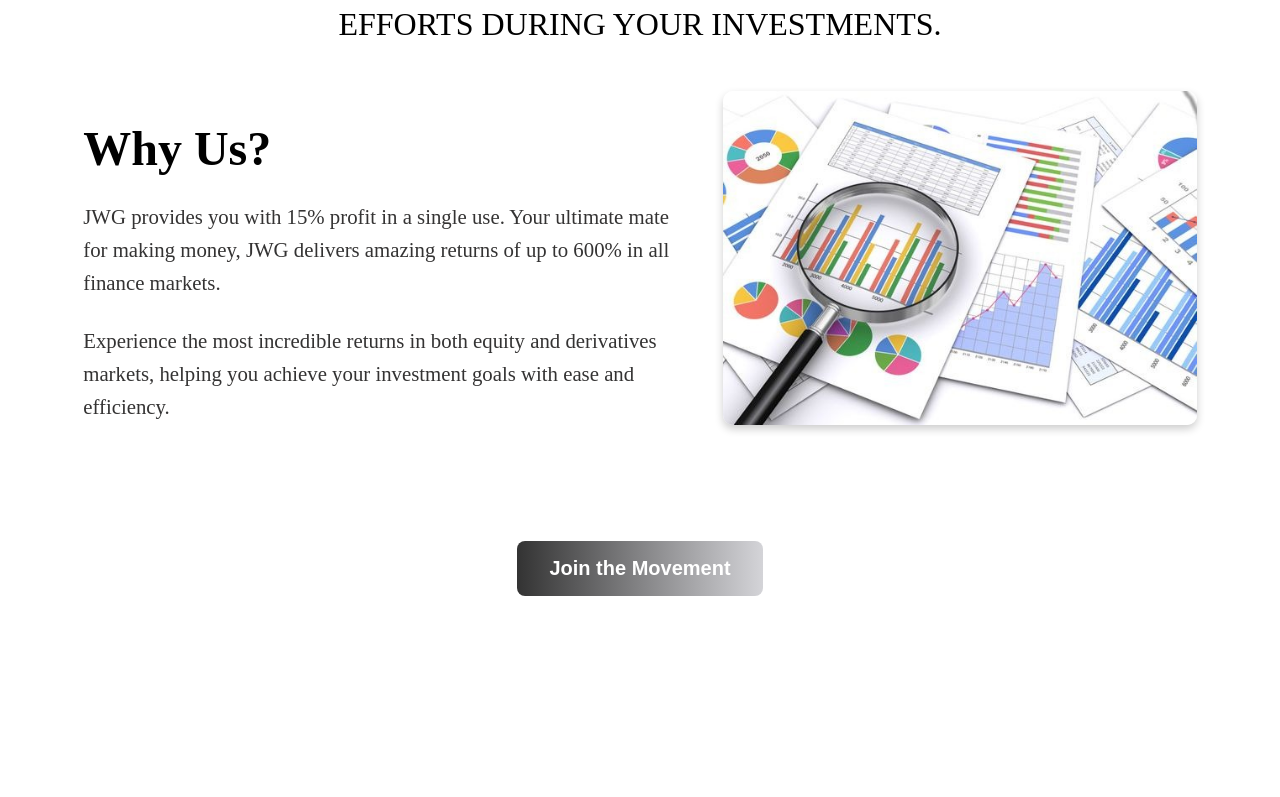
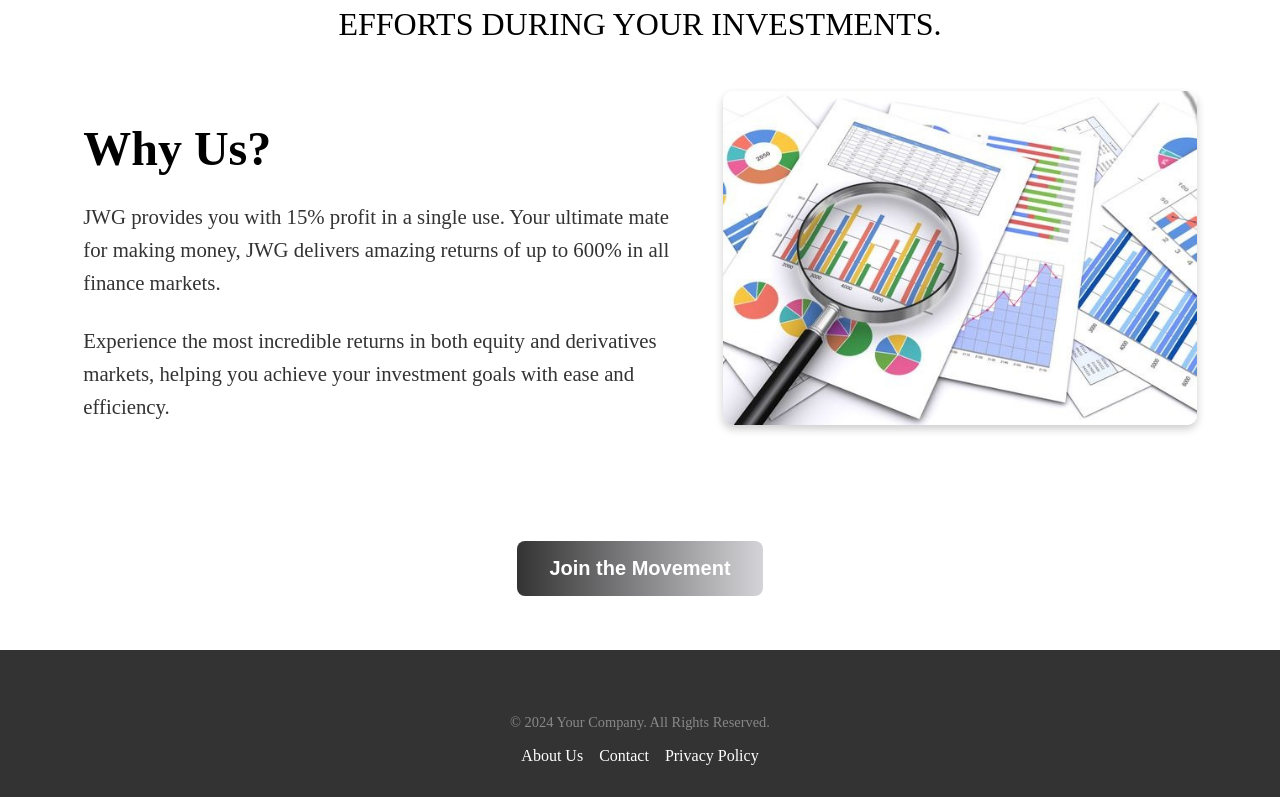
Before and after one commit to nitesh-20/Trading-Website, a React (Vite) app in the folder client/: page / in a window 1280 px wide. Shown: the part 3350-4147 px from the top of the page. Before the commit the page ends 4000 px from the top, so only its background shows below. Built offline with nearby package versions, Linux system fonts and the light colour scheme; a web font is replaced by a local one.

Commit message:
Menu-done

```diff
--- /dev/null
+++ b/client/src/components/Footer.css
@@ -0,0 +1,37 @@
+.footer-container {
+    background-color: #333;
+    color: #fff;
+    padding: 2rem 0;
+    text-align: center;
+    position: relative;
+    bottom: 0;
+    width: 100%;
+  }
+
+  .footer-content {
+    max-width: 1200px;
+    margin: 0 auto;
+    padding: 0 1rem;
+  }
+
+  .footer-text {
+    font-size: 1rem;
+    margin-bottom: 1rem;
+  }
+
+  .footer-links {
+    display: flex;
+    justify-content: center;
+    gap: 1rem;
+  }
+
+  .footer-link {
+    color: #fff;
+    text-decoration: none;
+    font-size: 1rem;
+    transition: color 0.3s ease;
+  }
+
+  .footer-link:hover {
+    color: #4caf50;
+  }
--- a/client/src/components/Footer.jsx
+++ b/client/src/components/Footer.jsx
@@ -1,11 +1,19 @@
-import React from 'react'
+import React from 'react';
+import './footer.css';
 
 const Footer = () => {
   return (
-    <div>
-
-    </div>
-  )
+    <footer className="footer-container">
+      <div className="footer-content">
+        <p className="footer-text">© 2024 Your Company. All Rights Reserved.</p>
+        <div className="footer-links">
+          <a href="/about" className="footer-link">About Us</a>
+          <a href="/contact" className="footer-link">Contact</a>
+          <a href="/privacy" className="footer-link">Privacy Policy</a>
+        </div>
+      </div>
+    </footer>
+  );
 }
 
-export default Footer
+export default Footer;
```
